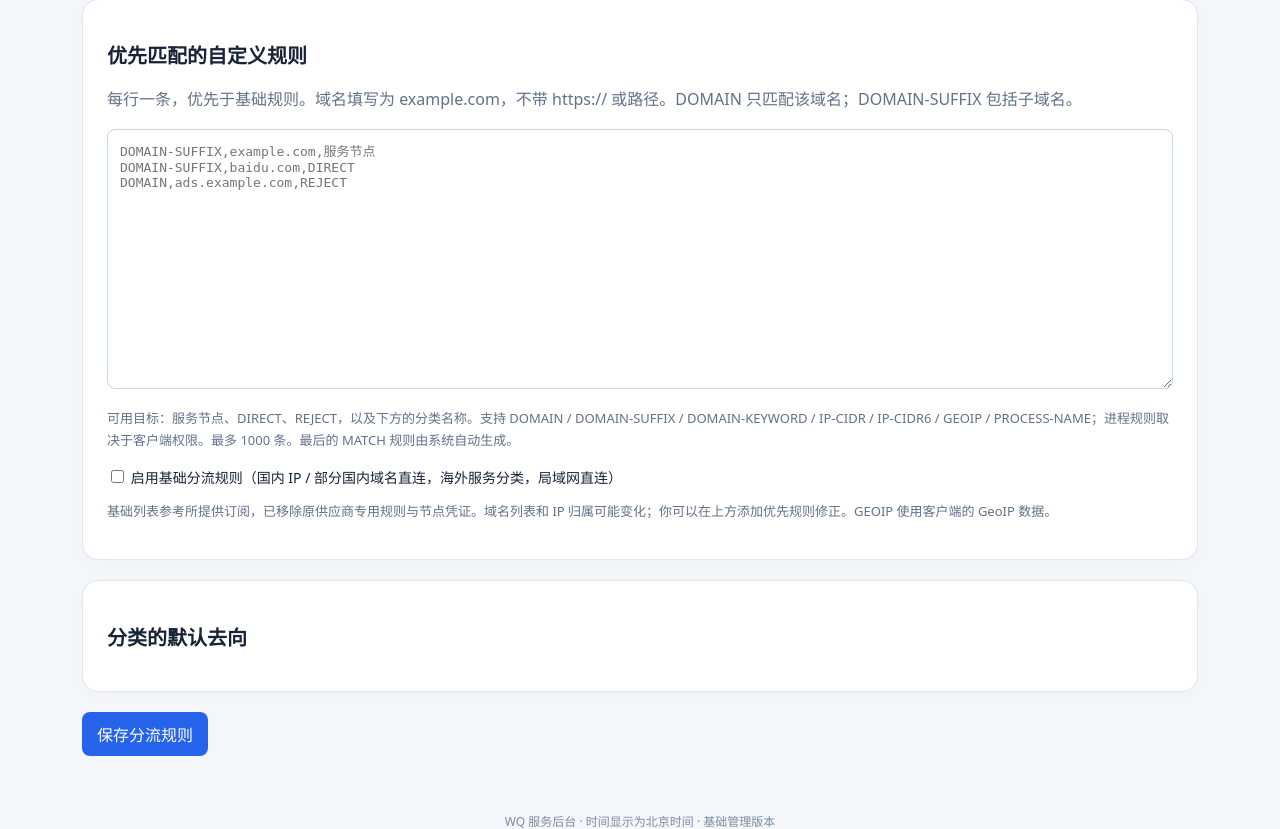
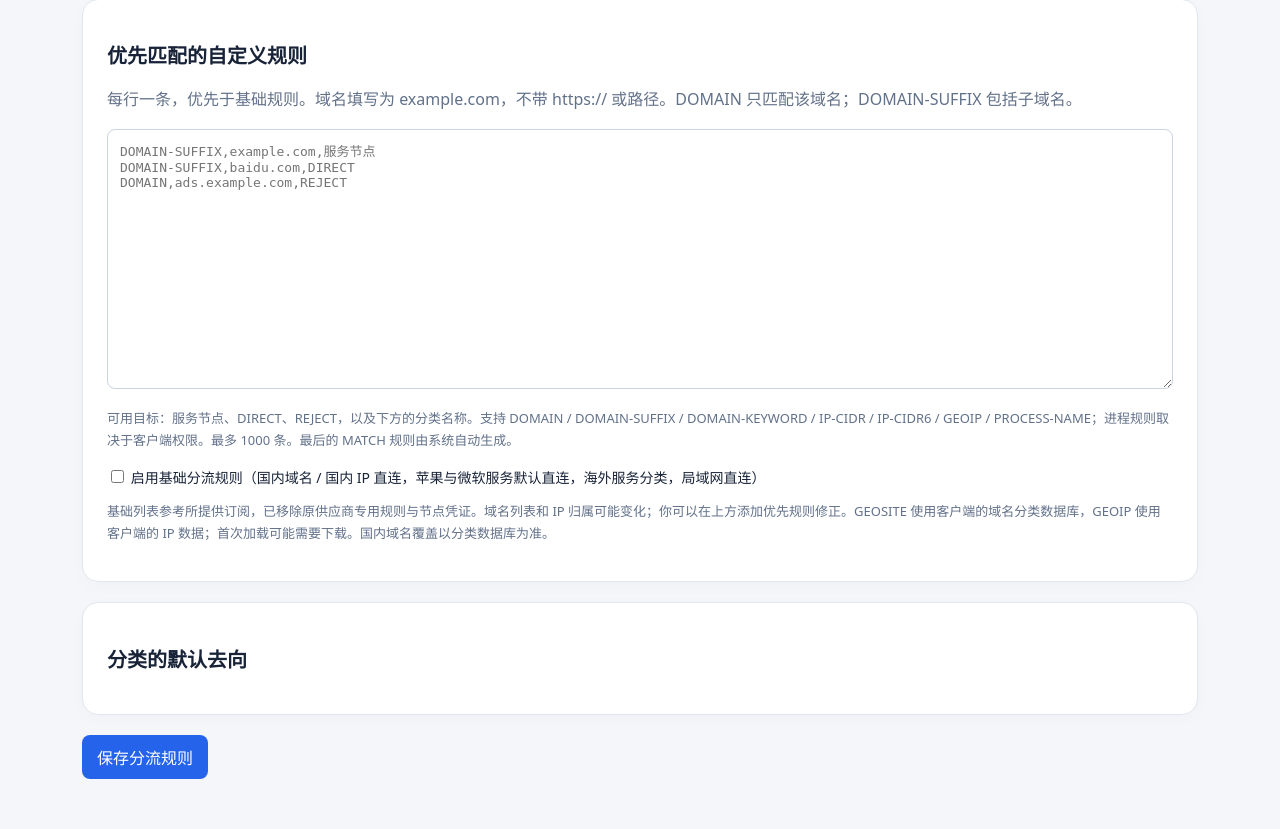
Before and after one commit to 3959lt/wq-member-backend, a Flask app: template templates/routing.html in a window 1280 px wide. Shown: the part 313-1142 px from the top of the page. Run offline with Flask 3, Linux system fonts and the light colour scheme; the template is opened without the code that fills it, so the values that code supplies are empty; parts of the project's set-up code (start-up, migrations or seed data) failed here and were passed over.

Commit message:
Default domestic domains and Apple Microsoft services to direct

```diff
--- a/app.py
+++ b/app.py
@@ -1,7 +1,7 @@
 import os, sqlite3, secrets, functools, time, re, hashlib
 import yaml
 import uuid, json
-from routing import ensure_routing, routing_config, validate_rules, CATEGORIES
+from routing import ensure_routing, routing_config, validate_rules, CATEGORIES, category_default
 from network_state import ensure_tables, allocate_credentials, network_user, proxy_config
 from datetime import datetime, timezone, timedelta
 from flask import Flask, render_template, request, session, redirect, url_for, flash, abort, g
@@ -225,7 +225,7 @@ def password():
     return render_template('password.html')
 
 @app.get('/health')
-def health(): db().execute('SELECT 1'); return {'status':'ok','service':'wq-member-backend','version':'0.4.0'}
+def health(): db().execute('SELECT 1'); return {'status':'ok','service':'wq-member-backend','version':'0.4.1'}
 
 @app.errorhandler(400)
 @app.errorhandler(403)
@@ -331,17 +331,17 @@ def routing_admin():
         text=request.form.get('custom','')
         try:
             rules=validate_rules(text)
-            choices={name:request.form.get('choice_'+name,'服务节点') for name in CATEGORIES}
+            choices={name:request.form.get('choice_'+name,category_default(name)) for name in CATEGORIES}
             if any(value not in ('服务节点','DIRECT','REJECT') for value in choices.values()): raise ValueError('分类策略无效。')
         except ValueError as error:
             flash(str(error),'error')
-            return render_template('routing.html',custom=text,baseline=request.form.get('baseline')=='1',choices={name:request.form.get('choice_'+name,'服务节点') for name in CATEGORIES},categories=CATEGORIES),400
+            return render_template('routing.html',custom=text,baseline=request.form.get('baseline')=='1',choices={name:request.form.get('choice_'+name,category_default(name)) for name in CATEGORIES},categories=CATEGORIES),400
         db().execute('UPDATE routing_settings SET custom=?,baseline=?,choices=? WHERE id=1',('\n'.join(rules),int(request.form.get('baseline')=='1'),json.dumps(choices,ensure_ascii=False)))
         audit('routing.update','global');db().commit()
         flash('分流规则已保存。请在客户端更新订阅，并选择规则模式。')
         return redirect(url_for('routing_admin'))
     row=db().execute('SELECT * FROM routing_settings WHERE id=1').fetchone()
-    return render_template('routing.html',custom=row['custom'],baseline=row['baseline'],choices=json.loads(row['choices']),categories=CATEGORIES)
+    return render_template('routing.html',custom=row['custom'],baseline=row['baseline'],choices={name:json.loads(row['choices']).get(name,category_default(name)) for name in CATEGORIES},categories=CATEGORIES)
 
 @app.get('/admin/network')
 @require(True)
--- a/routing.py
+++ b/routing.py
@@ -3,6 +3,11 @@ from pathlib import Path
 
 DEFAULT_RULES = json.loads(Path(__file__).with_name('routing-defaults.json').read_text())
 CATEGORIES = sorted({r.split(',')[2] for r in DEFAULT_RULES if r.split(',')[0]!='MATCH' and r.split(',')[2] not in ('DIRECT','REJECT','服务节点')})
+DIRECT_CATEGORIES = {'苹果服务','微软服务','哔哩哔哩','抖音'}
+
+def category_default(name):
+    return 'DIRECT' if name in DIRECT_CATEGORIES else '服务节点'
+
 TARGETS = {'DIRECT','REJECT','服务节点',*CATEGORIES}
 
 def ensure_routing(conn):
@@ -37,10 +42,12 @@ def routing_config(conn,proxies):
     choices=json.loads(settings['choices'])
     groups=[{'name':'服务节点','type':'select','proxies':[p['name'] for p in proxies]}]
     for category in CATEGORIES:
-        first=choices.get(category,'服务节点')
+        first=choices.get(category,category_default(category))
         options=[first]+[x for x in ('服务节点','DIRECT','REJECT') if x!=first]
         groups.append({'name':category,'type':'select','proxies':options})
     rules=validate_rules(settings['custom'])
-    if settings['baseline']: rules += [r for r in DEFAULT_RULES if not r.startswith('MATCH,')]
+    if settings['baseline']:
+        rules += ['GEOSITE,cn,DIRECT','GEOSITE,apple,苹果服务','GEOSITE,microsoft,微软服务']
+        rules += [r for r in DEFAULT_RULES if not r.startswith('MATCH,')]
     rules.append('MATCH,服务节点')
     return {'mode':'rule','log-level':'info','proxies':proxies,'proxy-groups':groups,'rules':rules}
--- a/templates/routing.html
+++ b/templates/routing.html
@@ -5,5 +5,5 @@
 <div class="card"><h2>优先匹配的自定义规则</h2><p>每行一条，优先于基础规则。域名填写为 example.com，不带 https:// 或路径。DOMAIN 只匹配该域名；DOMAIN-SUFFIX 包括子域名。</p>
 <textarea name="custom" style="min-height:260px" placeholder="DOMAIN-SUFFIX,example.com,服务节点&#10;DOMAIN-SUFFIX,baidu.com,DIRECT&#10;DOMAIN,ads.example.com,REJECT">{{ custom }}</textarea>
 <p class="small">可用目标：服务节点、DIRECT、REJECT，以及下方的分类名称。支持 DOMAIN / DOMAIN-SUFFIX / DOMAIN-KEYWORD / IP-CIDR / IP-CIDR6 / GEOIP / PROCESS-NAME；进程规则取决于客户端权限。最多 1000 条。最后的 MATCH 规则由系统自动生成。</p>
-<label><input type="checkbox" name="baseline" value="1" style="width:auto" {% if baseline %}checked{% endif %}> 启用基础分流规则（国内 IP / 部分国内域名直连，海外服务分类，局域网直连）</label><p class="small">基础列表参考所提供订阅，已移除原供应商专用规则与节点凭证。域名列表和 IP 归属可能变化；你可以在上方添加优先规则修正。GEOIP 使用客户端的 GeoIP 数据。</p></div>
+<label><input type="checkbox" name="baseline" value="1" style="width:auto" {% if baseline %}checked{% endif %}> 启用基础分流规则（国内域名 / 国内 IP 直连，苹果与微软服务默认直连，海外服务分类，局域网直连）</label><p class="small">基础列表参考所提供订阅，已移除原供应商专用规则与节点凭证。域名列表和 IP 归属可能变化；你可以在上方添加优先规则修正。GEOSITE 使用客户端的域名分类数据库，GEOIP 使用客户端的 IP 数据；首次加载可能需要下载。国内域名覆盖以分类数据库为准。</p></div>
 <div class="card"><h2>分类的默认去向</h2><div class="grid">{% for name in categories %}<div><label>{{name}}</label><select name="choice_{{name}}">{% for target in ['服务节点','DIRECT','REJECT'] %}<option {% if choices.get(name,'服务节点')==target %}selected{% endif %}>{{target}}</option>{% endfor %}</select></div>{% endfor %}</div></div><button>保存分流规则</button></form>{% endblock %}
--- a/test_app.py
+++ b/test_app.py
@@ -131,6 +131,9 @@ class RoutingRules(unittest.TestCase):
    config=routing_config(db(),[{'name':'test-node'}])
    self.assertEqual(config['mode'],'rule')
    self.assertEqual(config['rules'][0],rule)
+   self.assertEqual(config['rules'][1:4],['GEOSITE,cn,DIRECT','GEOSITE,apple,苹果服务','GEOSITE,microsoft,微软服务'])
+   for name in ('苹果服务','微软服务','哔哩哔哩','抖音'):
+    self.assertEqual(next(g for g in config['proxy-groups'] if g['name']==name)['proxies'][0],'DIRECT')
    self.assertEqual(config['rules'][-1],'MATCH,服务节点')
    self.assertGreater(len(config['rules']),3800)
    self.assertEqual(next(g for g in config['proxy-groups'] if g['name']=='ChatGPT')['proxies'][0],'REJECT')
```
Also changed, not shown: 分流规则说明.md (+4 -0 lines), README.md.
